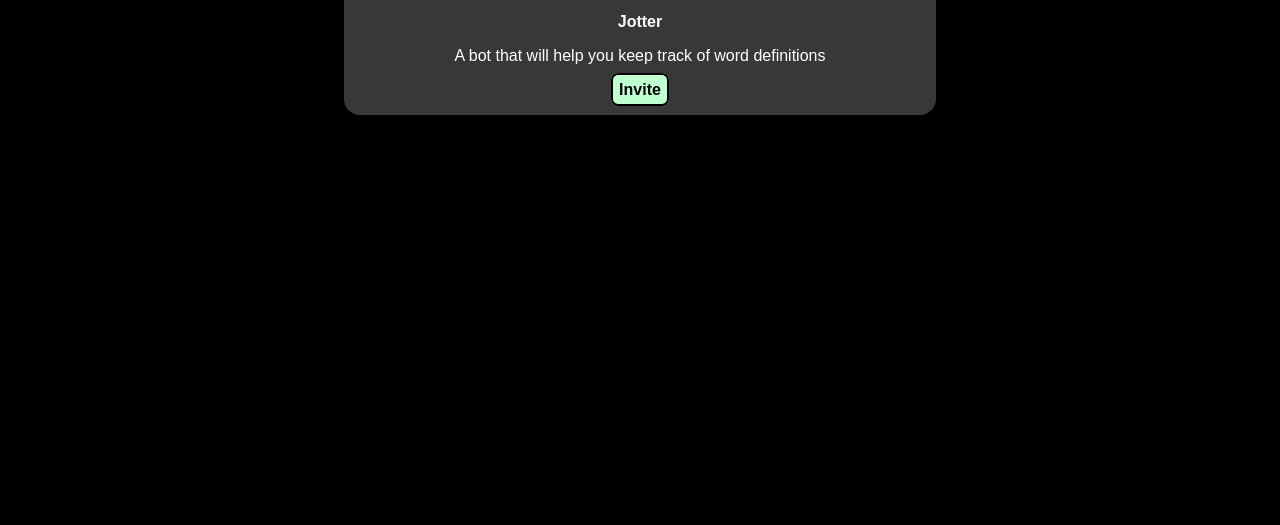
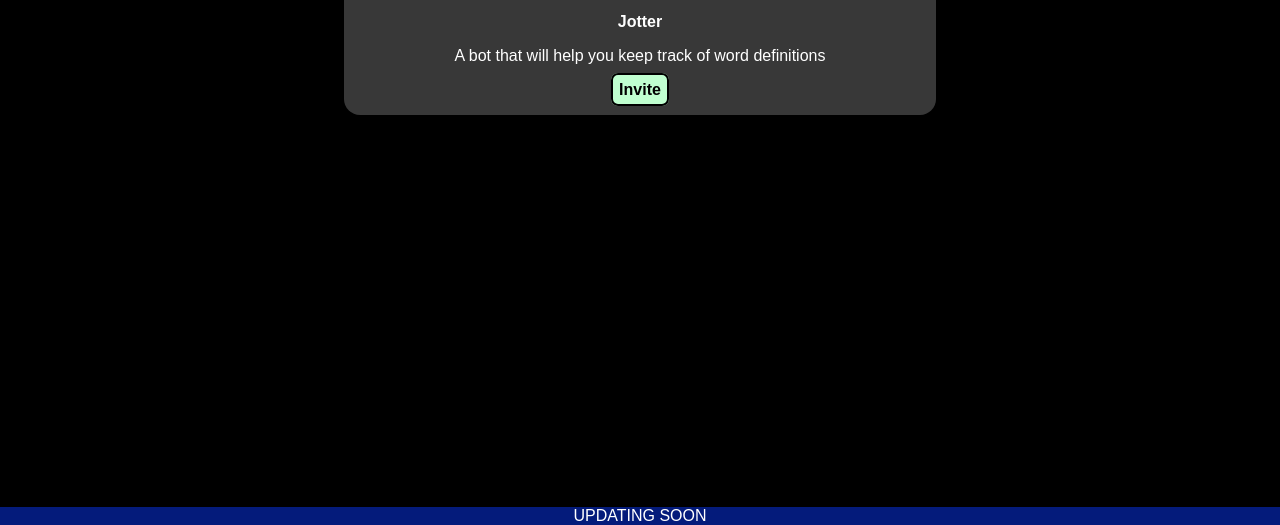
Before and after one commit to LandChit/discord-bots, a plain HTML site: page index.html in a window 1280 px wide. Shown: the part 275-800 px from the top of the page. Drawn offline with Linux system fonts and the light colour scheme; a web font is replaced by a local one.

Commit message:
update notice

```diff
--- a/index.html
+++ b/index.html
@@ -27,6 +27,7 @@
 
         </div>
     </div>
+    <div style="display:block;width:100%;text-align:center;background-color:rgb(4, 27, 123);position:fixed;bottom:0;">UPDATING SOON</div>
 </body>
 
 </html>
```
